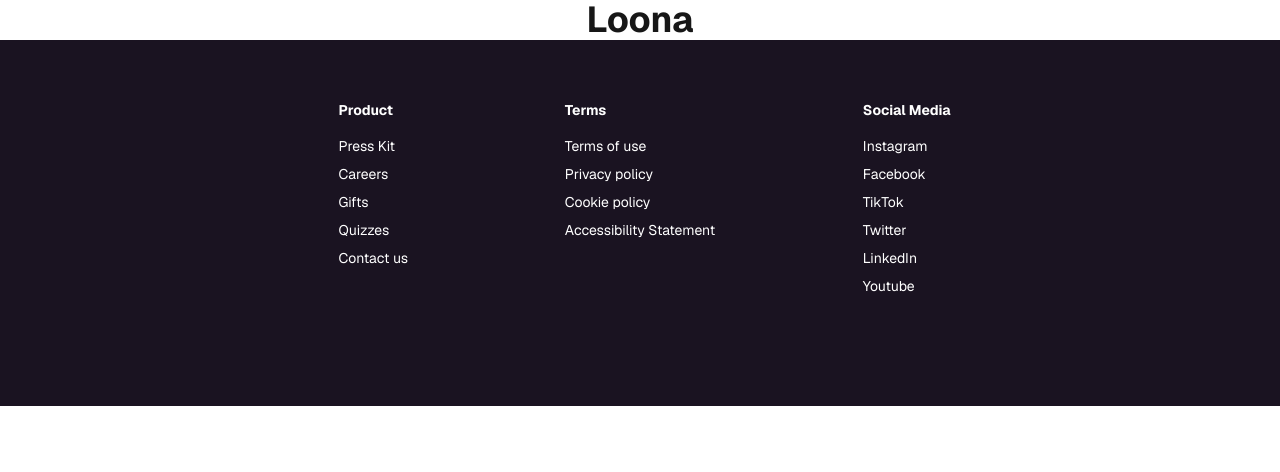
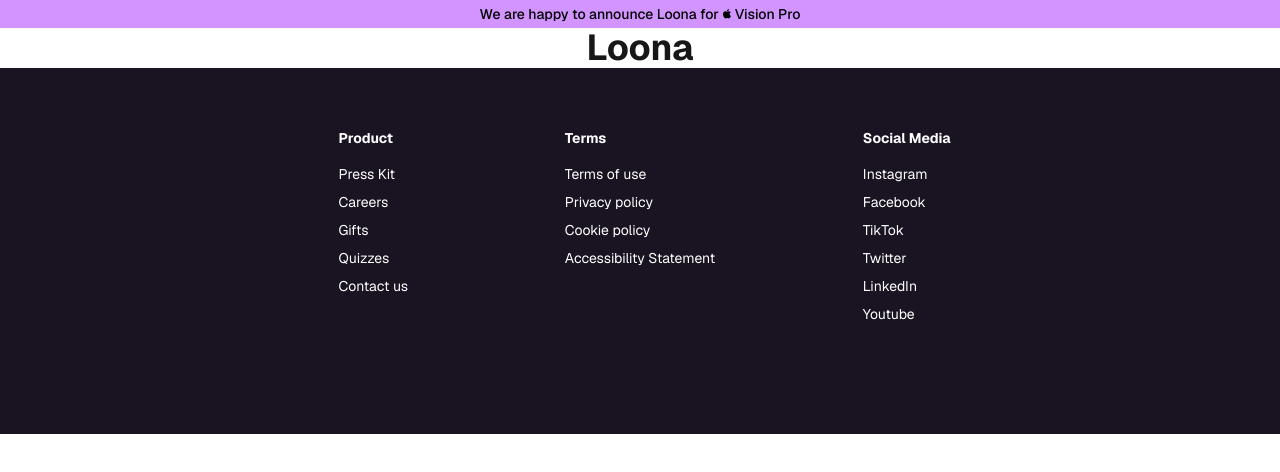
Before and after one commit to TazkieCT/Loona-Landing-Page, a Next.js app in the folder loona/: page / in a window 1280 px wide. Shown: the top 472 px of the page. Built offline with nearby package versions, Linux system fonts and the light colour scheme.

Commit message:
Add news banner

```diff
--- a/loona/src/app/page.tsx
+++ b/loona/src/app/page.tsx
@@ -1,6 +1,9 @@
 export default function Home() {
   return (
     <div className="flex flex-col items-center justify-items-center min-h-screen font-[family-name:var(--font-geist-sans)]">
+      <div className="text-black bg-[#D295FF] p-1 text-sm font-medium w-full flex items-center justify-center px-4">
+        <a href=""className="flex items-center gap-1">We are happy to announce Loona for <img src="/apple.1d07924616a362d2ca8211ac50b73c32.svg" className="inline-block w-2" /> Vision Pro</a>
+      </div>
       <div className="text-2xl text-center">
         <h1 className="text-4xl font-bold">Loona</h1>
       </div>
```
Also changed, not shown: loona/public/apple.1d07924616a362d2ca8211ac50b73c32.svg (added).
